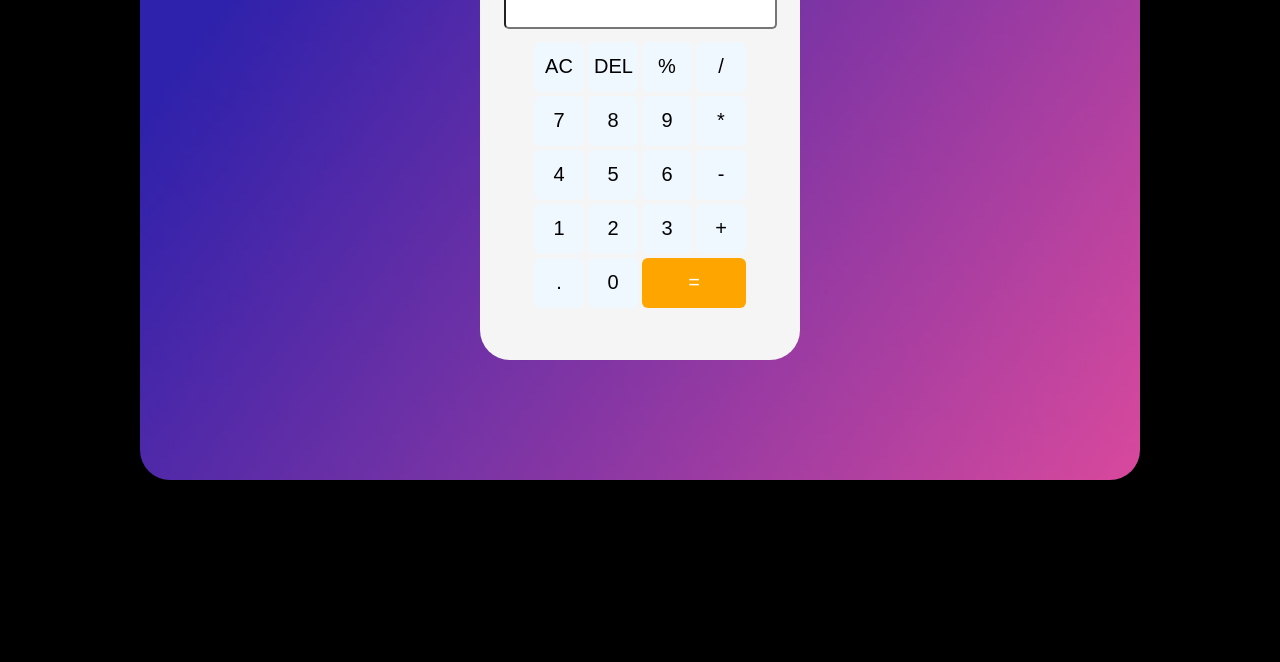
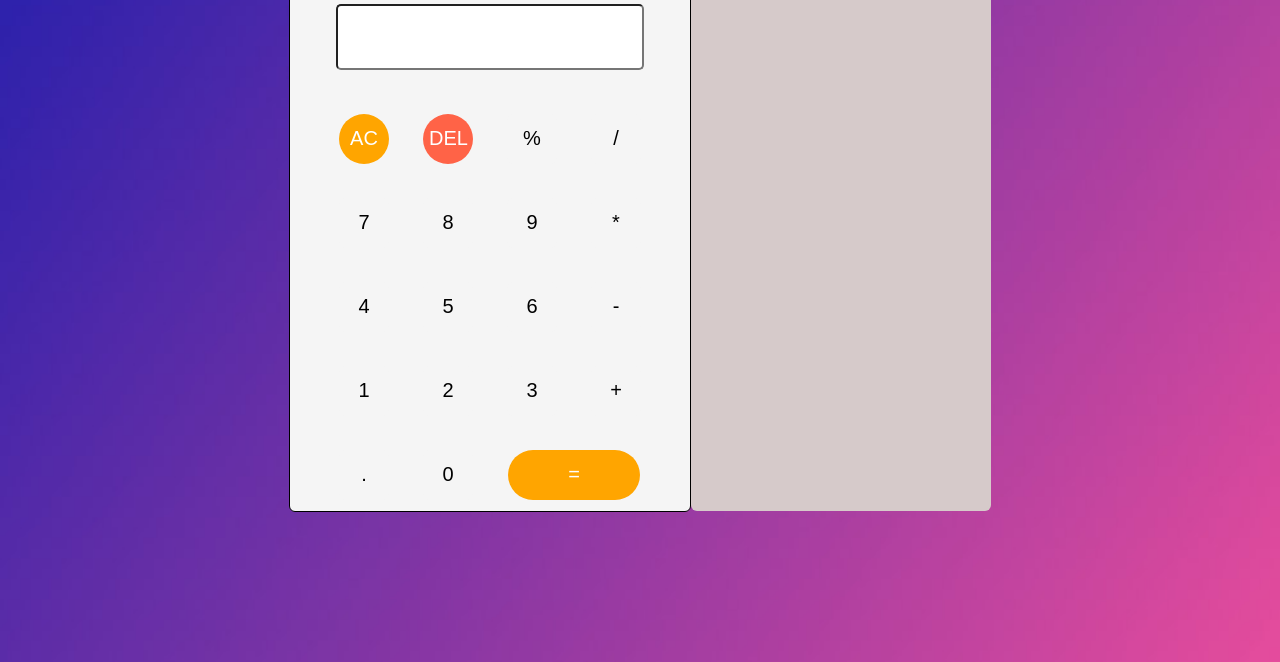
Before and after one commit to rbdiwash/Simple-calculator-using-JS, a plain HTML site: page index.html in a window 1280 px wide. Shown: the part 220-882 px from the top of the page. Before the commit the page ends 800 px from the top, so only its background shows below. Drawn offline with Linux system fonts and the light colour scheme.

Commit message:
Initial commit

```diff
--- a/index.html
+++ b/index.html
@@ -7,29 +7,37 @@
     <title>Calculator</title>
 </head>
 <body>
+<div class="column" style="display: flex;">
+
+    <div class="calculator">
+
+        <h2 class="heading">Calculator</h2>
 
 
-<div class="container">
+            <input type="text" name="screen" id="screen">
+            <div class="input">
+                <p class=input-value></p>
+            </div>
 
-    <div class="calculator">
-        <h2 class="heading">Calculator</h2>
+            <div class="output">
+                <p class="output-value"></p>
 
-            <input type="text" name="screen" id="screen" onkeypress="">
+            </div>
             <table>
 
                 <tr>
-                    <td> <button>AC</button> </td>
-                    <td> <button>DEL</button> </td>
-                    <td> <button>%</button> </td>
-                    <td> <button>/</button> </td>
+                    <td> <button class="AC">AC</button> </td>
+                    <td> <button class="DEL">DEL</button> </td>
+                    <td> <button class="percentage">%</button> </td>
+                    <td> <button class="divide">/</button></td>
 
                 </tr>
 
                 <tr>
-                    <td> <button>7</button> </td>
+                    <td> <button class="num">7</button> </td>
                     <td> <button>8</button> </td>
                     <td> <button>9</button> </td>
-                    <td> <button>*</button> </td>
+                    <td> <button class="multiply">*</button> </td>
 
                 </tr>
 
@@ -37,14 +45,14 @@
                     <td> <button>4</button> </td>
                     <td> <button>5</button> </td>
                     <td> <button>6</button> </td>
-                    <td> <button>-</button> </td>
+                    <td> <button class="subtract">-</button> </td>
 
                 </tr>
                 <tr>
                     <td> <button>1</button> </td>
                     <td> <button>2</button> </td>
                     <td> <button>3</button> </td>
-                    <td> <button>+</button> </td>
+                    <td> <button class="add">+</button> </td>
 
                 </tr>
                 <tr>
@@ -57,10 +65,17 @@
             </table>
 
 
-        </div>
+    </div>
 
+
+    <div class="history">
+            <h3>History</h3>
+            <ol id="tenHistories" reversed>
+
+
+            </ol>
+    </div>
 </div>
-
 
 </body>
 <script src="index.js"></script>
--- a/index.js
+++ b/index.js
@@ -1,6 +1,8 @@
 let screen = document.getElementById('screen');
-buttons = document.querySelectorAll('button');
+let buttons = document.querySelectorAll('button');
 let screenValue = ' ';
+let historyArr= [];
+let tenHistories = document.querySelector('#tenHistories');
 // let equalButton= document.querySelector('.equals');
 for (item of buttons){
     item.addEventListener('click',(e)=>{
@@ -18,7 +20,25 @@ for (item of buttons){
         }
 
         else if(buttonText == '='){
-             screen.value= eval(screen.value);
+            historyArr.push({
+                expr: screen.value,
+                result: eval(screen.value)
+
+            });
+            // console.log(historyArr)
+
+            tenHistories.innerHTML= ""
+            historyArr.map(item =>{
+                let listitem = document.createElement("li");
+                listitem.innerText= item.expr + "=" + item.result;
+                tenHistories.appendChild(listitem)
+
+            })
+
+
+
+            screen.value= eval(screen.value);
+
         }
 
         else{
@@ -28,11 +48,5 @@ for (item of buttons){
 
     })
 
+
 }
-
-// screen.addEventListener("onkeyup",(e) =>{
-//     console.log(e);
-//     if (e.keyCode==13){
-//        e.preventDefault();
-//         screen.value= eval(screen.value);
-//     }
--- a/style.css
+++ b/style.css
@@ -1,63 +1,136 @@
 body   {
-    font-family:'Open Sans',sans-serif ;
+    font-family:'Open Sans' ;
     text-align: center;
-    background-color: black;
+    background-image: url(bg.jpg);
+    background-repeat: no-repeat;
+    background-size: cover;
+}
+
+.column{
+    display: flex;
+    justify-content: center;
+    align-items: center;
+    margin: 150px auto;
 }
 
 
-.container{
-
-    width: 1000px;
-    height: 550px;
-    background-image: url(images/bg.jpg);
-    border-radius: 30px;
-    margin-left: auto;
-    margin-right: auto;
-    color:black;
-    margin-top:20px;
+.calculator{
+    width: 400px;
+    height: 580px;
+    background-color: whitesmoke;
+    border-radius:6px ;
+    border: 1px solid black;
 
 }
 
-.calculator{
-    width: 320px;
-    height: 430px;
-    background-color: whitesmoke;
-    border-radius: 30px;
-    margin: 150px auto;
+.history{
+    width: 300px;
+    height: 580px;
+    background-color: rgb(214, 202, 202);
+    border: 1px ;
+    border-radius: 6px;
 
 
 }
-
-
 table{
     margin: auto;
 }
 
 input{
     font-size:20px;
-    height: 40px;
+    height: 60px;
+    width: 300px;
     border-radius:5px;
     margin-bottom: 10px;
+    align-content: right;
 }
 button{
     font-size: 20px;
-    background-color: aliceblue;
+    background-color: whitesmoke;
     width: 50px;
     height: 50px;
     row-gap:10px;
     border-radius: 6px;
     border:0px;
+    margin: 15px;
 
 }
 
 .equals{
     background-color: orange;
     color: white;
-    width:100%;
+    width:80%;
+    border-radius: 50px;
 }
+
+.AC{
+    background-color: orange;
+    color: white;
+    border-radius: 50%;
+
+}
+.DEL{
+    background-color: tomato;
+    color: white;
+    border-radius: 50%;
+}
+/* .multiply{
+    background-color: rgb(74, 180, 53);
+    color: white;
+    border-radius: 50%;
+
+}
+
+.add{
+    background-color: rgb(96, 36, 238);
+    color: white;
+    border-radius: 50%;
+
+}
+.subtract{
+    background-color: rgb(219, 48, 196);
+    color: white;
+    border-radius: 50%;
+
+}
+.divide{
+    background-color:rgb(214, 190, 55);
+    color: white;
+    border-radius: 50%;
+
+}
+.percentage{
+    background-color: rgb(81, 91, 235);
+    color: white;
+    border-radius: 50%;
+
+} */
+
+
+.equals:hover{
+    background-color: orange;
+    border-radius: 50px;
+}
+
+
 
 button:hover{
     background-color: rgba(224, 116, 116, 0.9);
     border-radius: 50px;
 
+
 }
+
+#tenHistories{
+    height: 500px;
+    list-style: none;
+    text-align: left;
+    overflow-y: scroll;
+    overflow-x: hidden;
+
+
+}
+
+#tenHistories li{
+    padding: 5px;
+}
```
Also changed, not shown: bg.jpg (renamed from images/bg.jpg).
